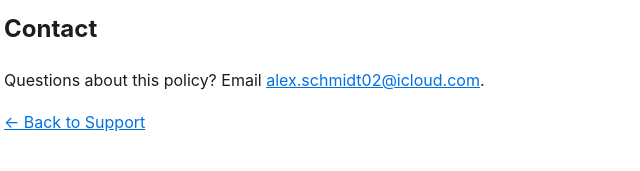
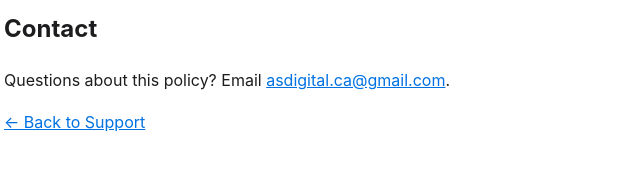
Before and after one commit to asdigital-CA/fuelrunledger, a plain HTML site: page privacy.html in a window 1280 px wide. Shown: the part 1590-1761 px from the top of the page, 296-936 px from the left. Drawn offline with Linux system fonts and the light colour scheme.

Commit message:
Update privacy.html

```diff
--- a/privacy.html
+++ b/privacy.html
@@ -48,7 +48,7 @@
   <p>If this policy changes, the updated version will be posted on this page with a new date.</p>
 
   <h2>Contact</h2>
-  <p>Questions about this policy? Email <a href="mailto:alex.schmidt02@icloud.com">alex.schmidt02@icloud.com</a>.</p>
+  <p>Questions about this policy? Email <a href="mailto:asdigital.ca@gmail.com">asdigital.ca@gmail.com</a>.</p>
 
   <p><a href="index.html">&larr; Back to Support</a></p>
 </body>
```
